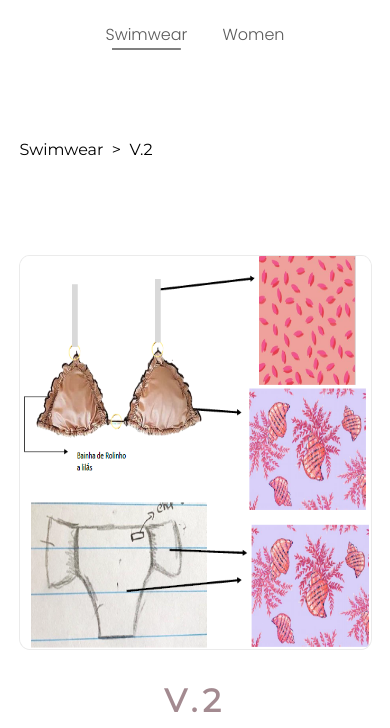
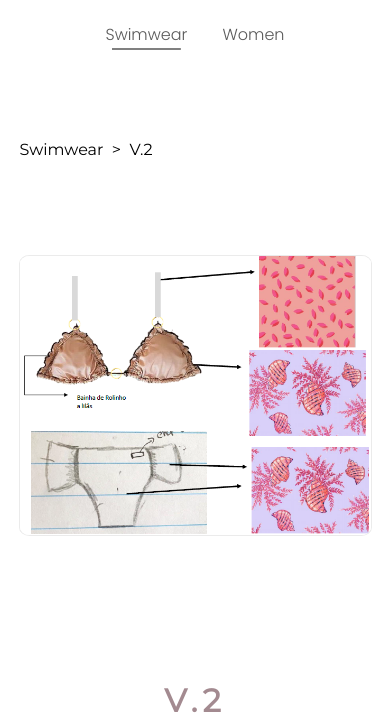
Before and after one commit to sudolake/BR-Swimwear, a plain HTML site: page single-item-pages/item6.html in a window 390 px wide. Shown: the part 116-844 px from the top of the page. Drawn offline with nearby package versions, Linux system fonts and the light colour scheme.

Commit message:
Update items.css

```diff
--- a/single-item-pages/items.css
+++ b/single-item-pages/items.css
@@ -78,8 +78,9 @@ h4{
 
 /* GRID */
 .grid img{
-    width:500px;
-    height:550px;
+    width:80%;
+    height:auto;
+    max-width: 80%;
     border:solid 1px rgb(235, 235, 235);
     border-radius: 3%;
     justify-self: end;
@@ -196,6 +197,7 @@ ul li::marker {
         justify-self: center;
         margin-left:4px;
         margin-right:4px;
+        width:60%
     }
     .grid ul{
         text-align: left;
@@ -206,11 +208,18 @@ ul li::marker {
     }
 
 }
+@media (max-width:832px){
+    .grid img{
+        width:70%;
+    }
+}
+
+
 @media (max-width:615px){
 
     .grid img{
         width:90%;
-        height:140%;
+        max-width:90%;
         margin-left:4px;
     }
     .text{
```
